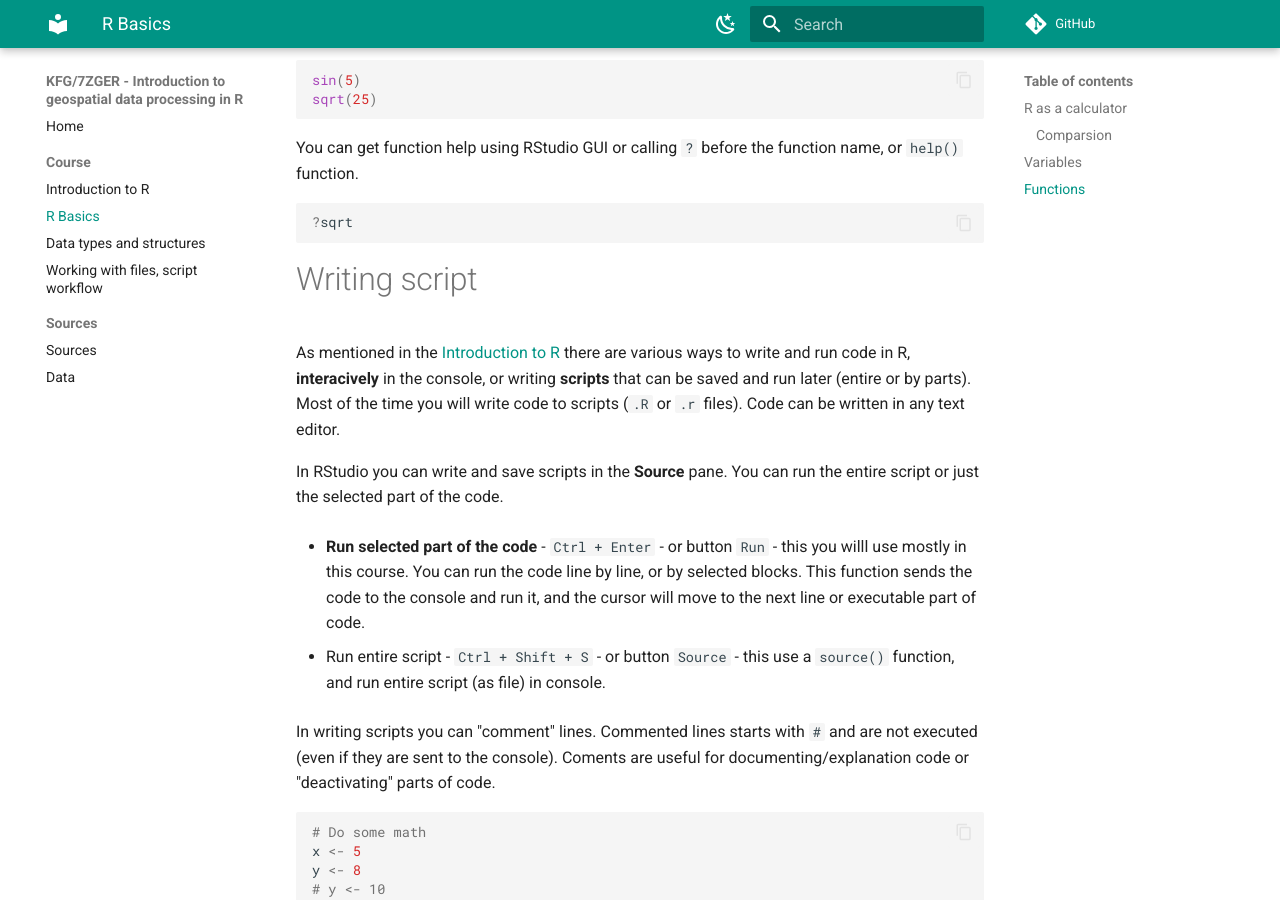
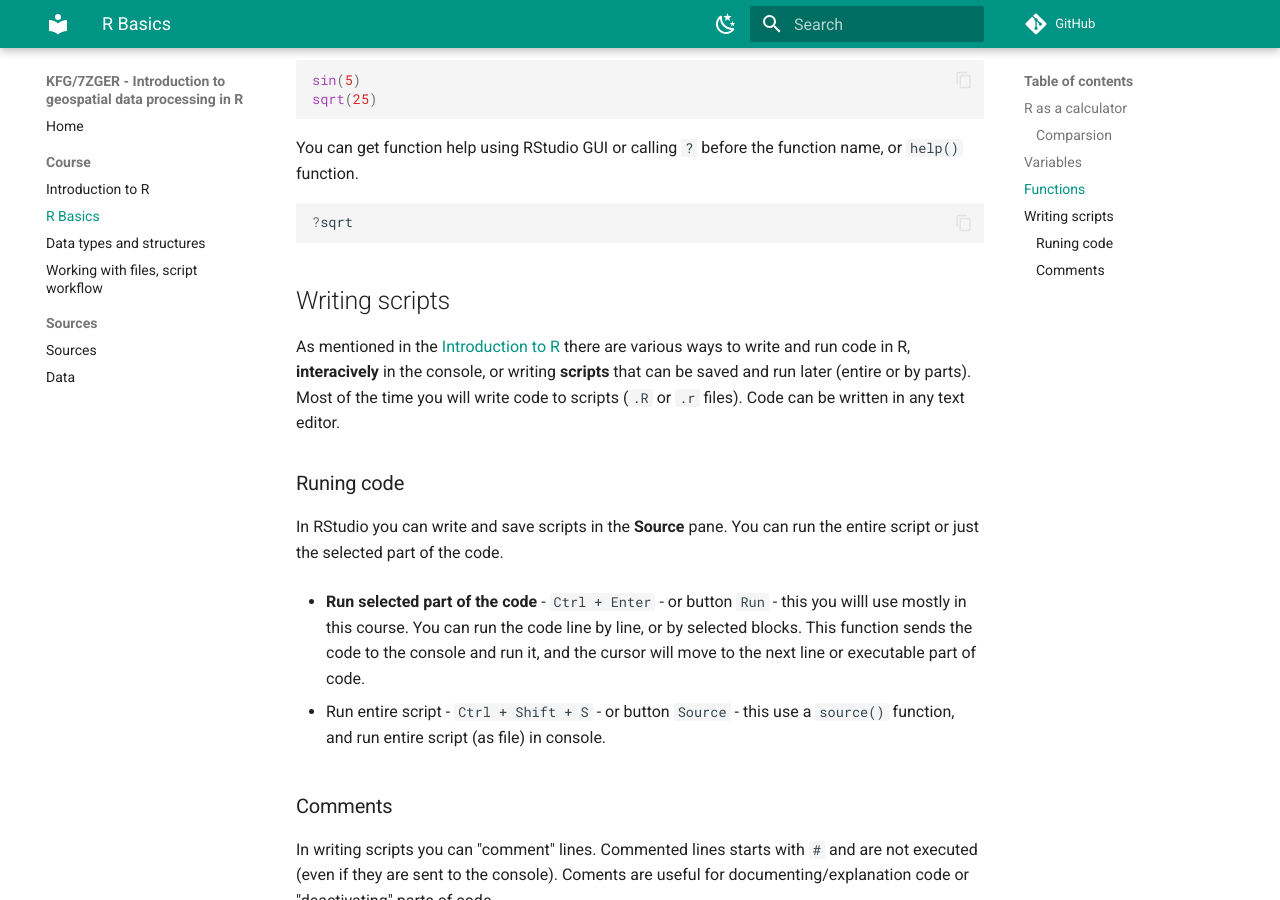
Before and after one commit to kalab-oto/7ZGER, an MkDocs documentation site: the page built from docs/basics.md, in a window 1280 px wide and 900 px high, scrolled down 2533 px. Built offline with MkDocs 1.6.1 and Material for MkDocs 9.7.7, drawn with Linux system fonts in a browser that asks for light colours; comment, search, counter and statistics services are not loaded.

Commit message:
fix: sections

````diff
--- a/docs/basics.md
+++ b/docs/basics.md
@@ -127,15 +127,19 @@ You can get function help using RStudio GUI or calling `?` before the function n
 ?sqrt
 ```
 
-# Writing script
+## Writing scripts
 
 As mentioned in the [Introduction to R](intro.md) there are various ways to write and run code in R, **interacively** in the console, or writing **scripts** that can be saved and run later (entire or by parts). Most of the time you will write code to scripts (`.R` or `.r` files). Code can be written in any text editor.
+
+### Runing code
 
 In RStudio you can write and save scripts in the **Source** pane. You can run the entire script or just the selected part of the code.
 
 - **Run selected part of the code** - `Ctrl + Enter` - or button `Run` - this you willl use mostly in this course. You can run the code line by line, or by selected blocks. This function sends the code to the console and run it, and the cursor will move to the next line or executable part of code.
 
 - Run entire script - `Ctrl + Shift + S` - or button `Source` - this use a `source()` function, and run entire script (as file) in console.
+
+### Comments
 
 In writing scripts you can "comment" lines. Commented lines starts with `#` and are not executed (even if they are sent to the console). Coments are useful for documenting/explanation code or "deactivating" parts of code.
 
````
